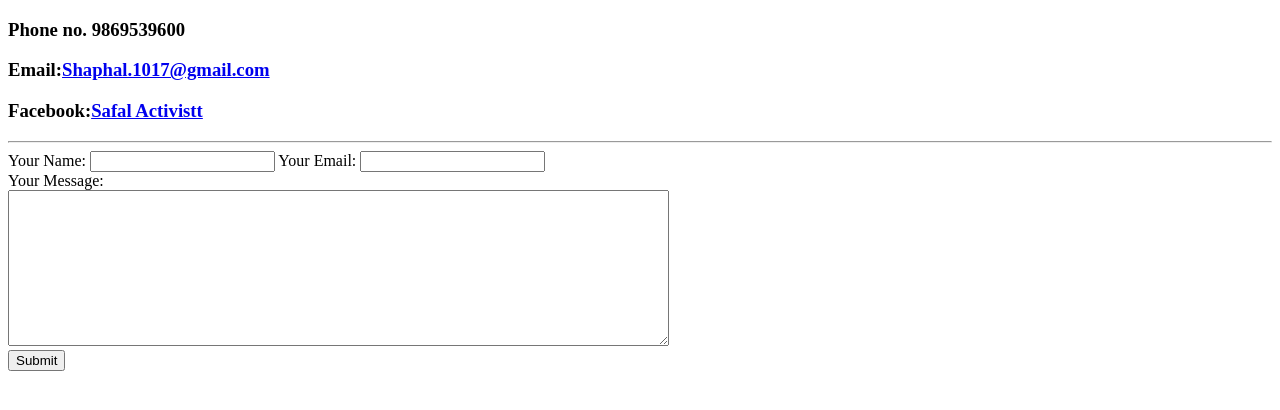
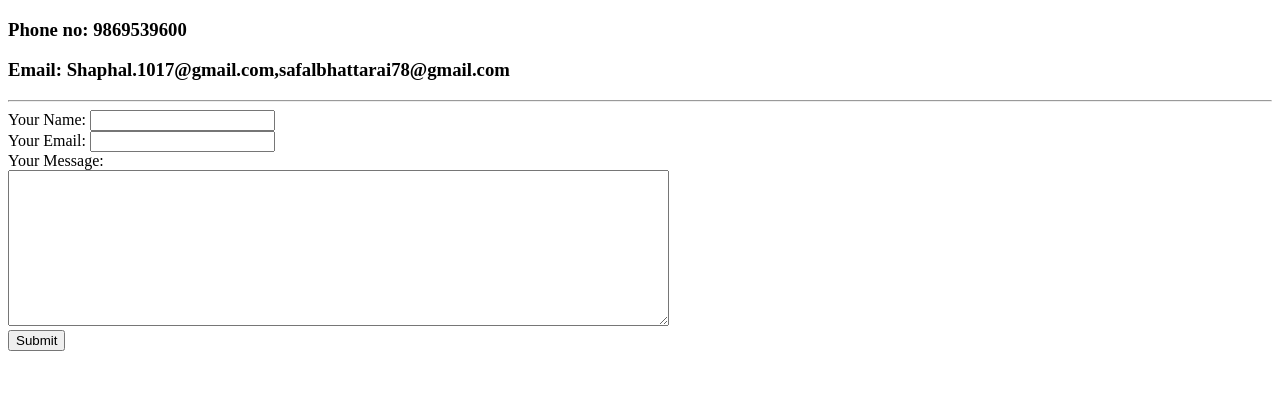
Before and after one commit to Safalactivistt/CV, a plain HTML site: page contact.html in a window 1280 px wide. Drawn offline with Linux system fonts and the light colour scheme.

Commit message:
Add files via upload

```diff
--- a/contact.html
+++ b/contact.html
@@ -5,15 +5,16 @@
     <title>Contact Info.</title>
   </head>
   <body>
-    <h3>Phone no. 9869539600</h3>
-    <h3>Email:<a href="https://myaccount.google.com/?utm_source=OGB&tab=mk&utm_medium=act&gar=1">Shaphal.1017@gmail.com</a></h3>
-    <h3>Facebook:<a href="https://www.facebook.com/shaa.phal.1">Safal Activistt</a></h3>
+    <h3>Phone no: 9869539600</h3>
+    <h3>Email: Shaphal.1017@gmail.com,safalbhattarai78@gmail.com</h3>
     <hr>
-  <form action="mailto:info@londonappbrewery.com" method="post" enctype="text/plain">
-<label>Your Name:</label>
-<input type="text" name="Your Name" value="">
+    <form action="mailto:Shaphal.1017@gmail.com" method="post" enctype="text/plain">
+       <label>Your Name:</label>
+      <input type="text" name="Your Name" value=""><br>
+
     <label>Your Email:</label>
     <input type="email" name="Your Email" value=""><br>
+
     <label>Your Message:</label><br>
     <textarea name="Your Message" rows="10" cols="80"></textarea><br>
     <input type="submit" name="">
```
